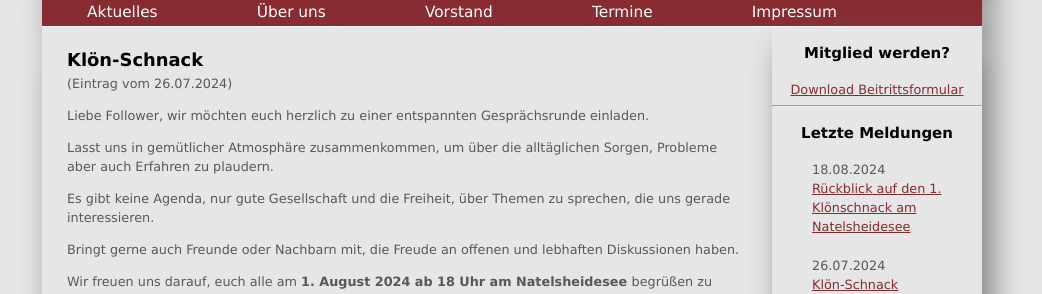
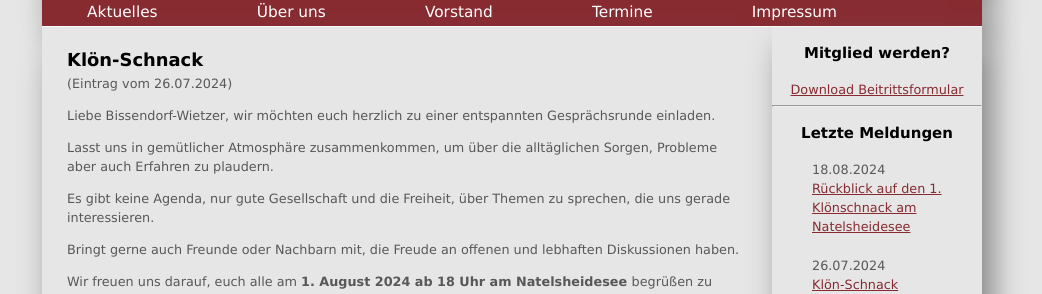
Before and after one commit to car-hei/wietze-gemeinschaft.github.io, a Jekyll site: the page built from _posts/2024-07-26-Klön-Schnack.md, in a window 1280 px wide. Shown: the part 205-499 px from the top of the page, without its empty margins (128-1170 px from the left). Built offline with Jekyll 4.4.1, drawn with Linux system fonts in a browser that asks for light colours.

Commit message:
Update 2024-07-26-Klön-Schnack.md

```diff
--- a/_posts/2024-07-26-Klön-Schnack.md
+++ b/_posts/2024-07-26-Klön-Schnack.md
@@ -2,7 +2,7 @@
 layout: post
 title: Klön-Schnack
 ---
-Liebe Follower, wir möchten euch herzlich zu einer entspannten Gesprächsrunde einladen.
+Liebe Bissendorf-Wietzer, wir möchten euch herzlich zu einer entspannten Gesprächsrunde einladen.
 
 Lasst uns in gemütlicher Atmosphäre zusammenkommen, um über die alltäglichen Sorgen, Probleme aber auch Erfahren zu plaudern.
 
```
